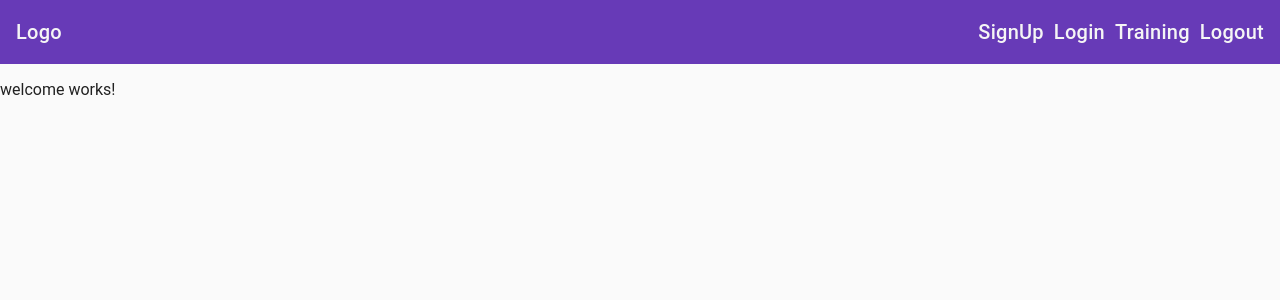
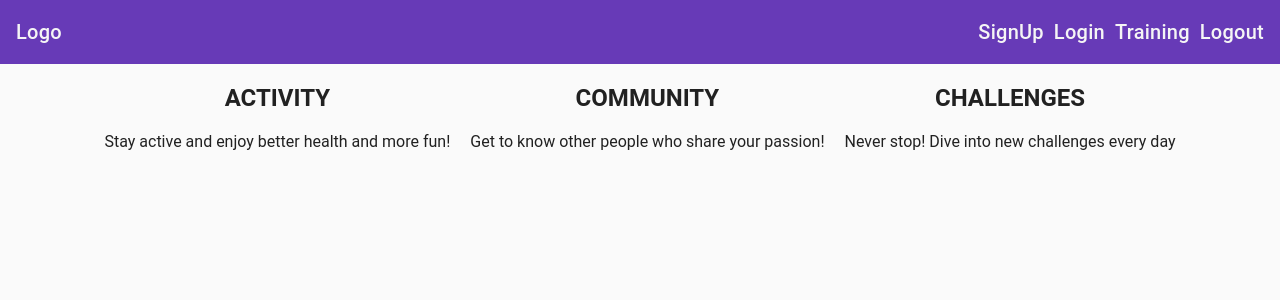
Before and after one commit to VHIzq/fitness-tracker, an Angular app: page / in a window 1280 px wide. Shown: the top 300 px of the page. Built offline with nearby package versions, Linux system fonts and the light colour scheme.

Commit message:
add tabs for trainings

```diff
--- a/src/app/material.module.ts
+++ b/src/app/material.module.ts
@@ -9,6 +9,8 @@
 import { MatSidenavModule } from '@angular/material/sidenav';
 import { MatToolbarModule } from '@angular/material/toolbar';
 import { MatListModule } from '@angular/material/list';
+import { MatTabsModule } from '@angular/material/tabs';
+
 
 @NgModule({
   imports: [
@@ -22,6 +24,7 @@
     MatSidenavModule,
     MatToolbarModule,
     MatListModule,
+    MatTabsModule,
   ],
   exports: [
     MatButtonModule,
@@ -34,6 +37,7 @@
     MatSidenavModule,
     MatToolbarModule,
     MatListModule,
+    MatTabsModule,
   ],
 })
 export class MaterialModule {}
--- a/src/app/trainnig/trainnig.component.html
+++ b/src/app/trainnig/trainnig.component.html
@@ -1 +1,4 @@
-<p>trainnig works!</p>
+<mat-tab-group>
+    <mat-tab label="New Exercise"> <app-new-training></app-new-training> </mat-tab>
+    <mat-tab label="Past Exercise"> <app-past-trainings></app-past-trainings> </mat-tab>
+</mat-tab-group>
--- a/src/app/welcome/welcome.component.css
+++ b/src/app/welcome/welcome.component.css
@@ -0,0 +1,3 @@
+.welcome {
+    text-align: center;
+}
--- a/src/app/welcome/welcome.component.html
+++ b/src/app/welcome/welcome.component.html
@@ -1 +1,14 @@
-<p>welcome works!</p>
+<div class="welcome" fxLayout="column" fxLayout.gt-md="row" fxLayoutGap="20px" fxLayoutAlign="center center">
+  <section>
+    <h1>ACTIVITY</h1>
+    <p>Stay active and enjoy better health and more fun!</p>
+  </section>
+  <section>
+    <h1>COMMUNITY</h1>
+    <p>Get to know other people who share your passion!</p>
+  </section>
+  <section>
+    <h1>CHALLENGES</h1>
+    <p>Never stop! Dive into new challenges every day</p>
+  </section>
+</div>
```
